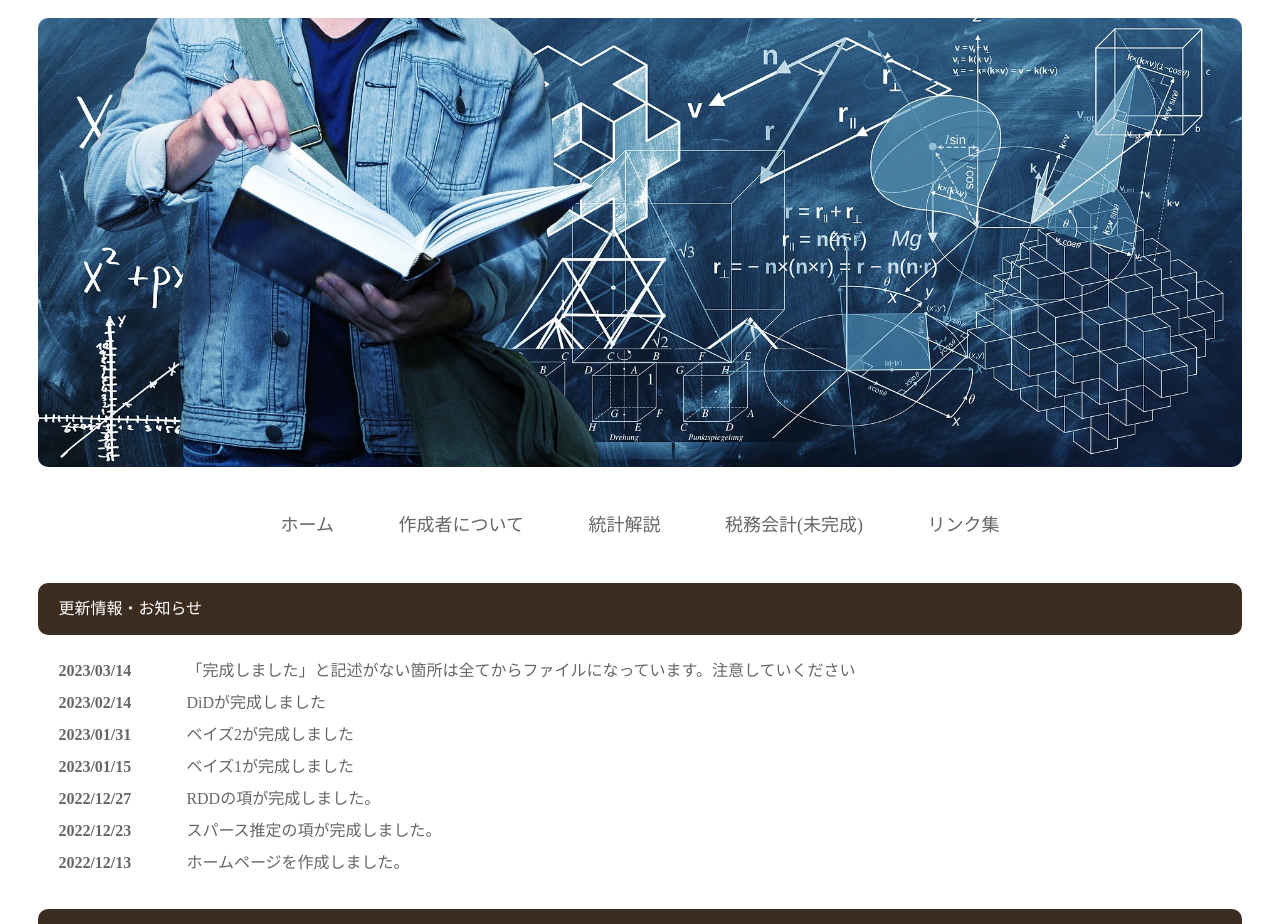
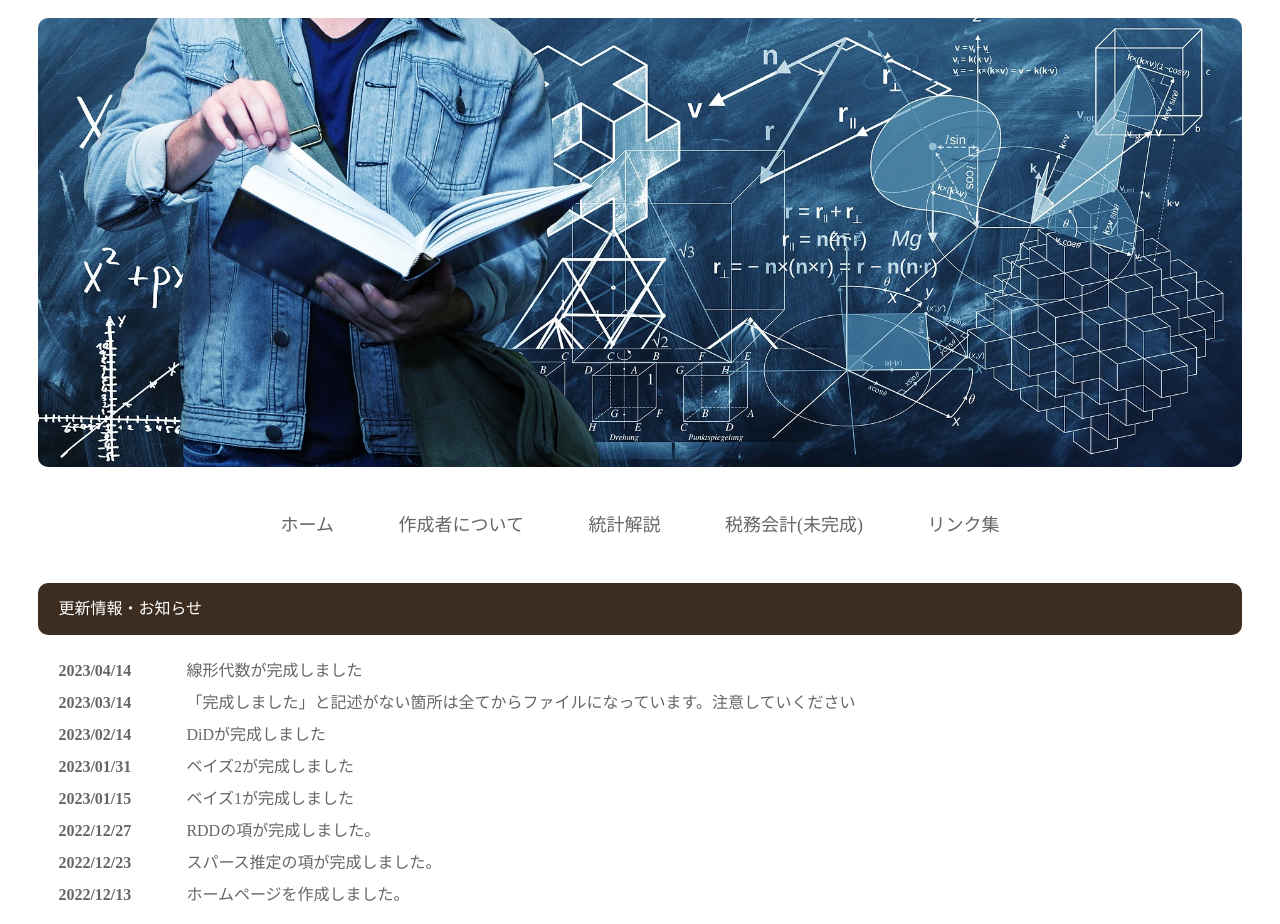
Before and after one commit to motti6/homepg.github.io, a plain HTML site: page index.html in a window 1280 px wide. Shown: the part 154-1078 px from the top of the page. Drawn offline with Linux system fonts and the light colour scheme.

Commit message:
add file

```diff
--- a/index.html
+++ b/index.html
@@ -42,6 +42,8 @@
         <section id="new">
           <h2>更新情報・お知らせ</h2>
           <dl>
+            <dt>2023/04/14</dt>
+            <dd>線形代数が完成しました</dd>
             <dt>2023/03/14</dt>
             <dd>「完成しました」と記述がない箇所は全てからファイルになっています。注意していください</dd>
             <dt>2023/02/14</dt>
```
Also changed, not shown: gallery.html (+1 -1 lines), 1 other file.
